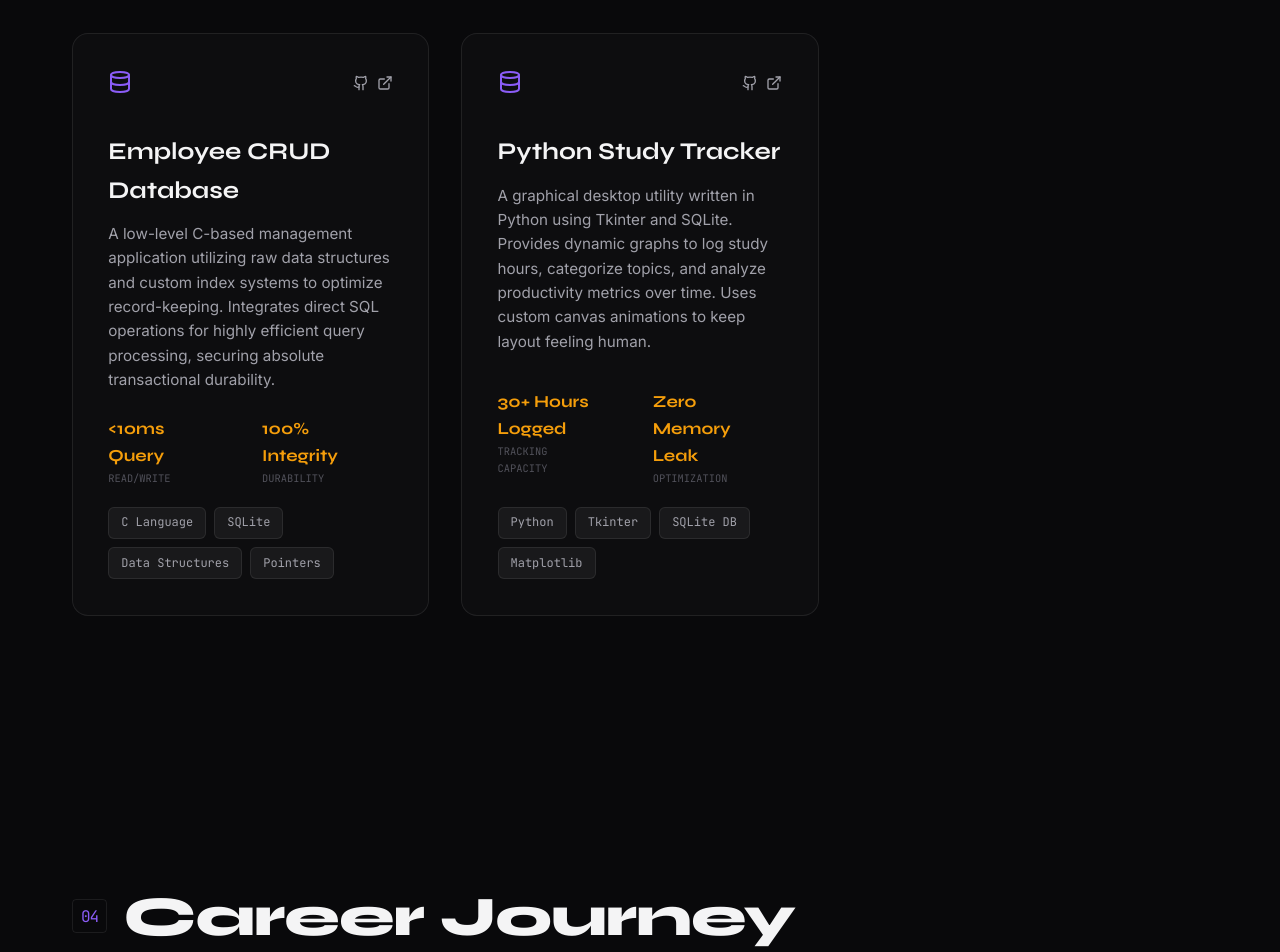
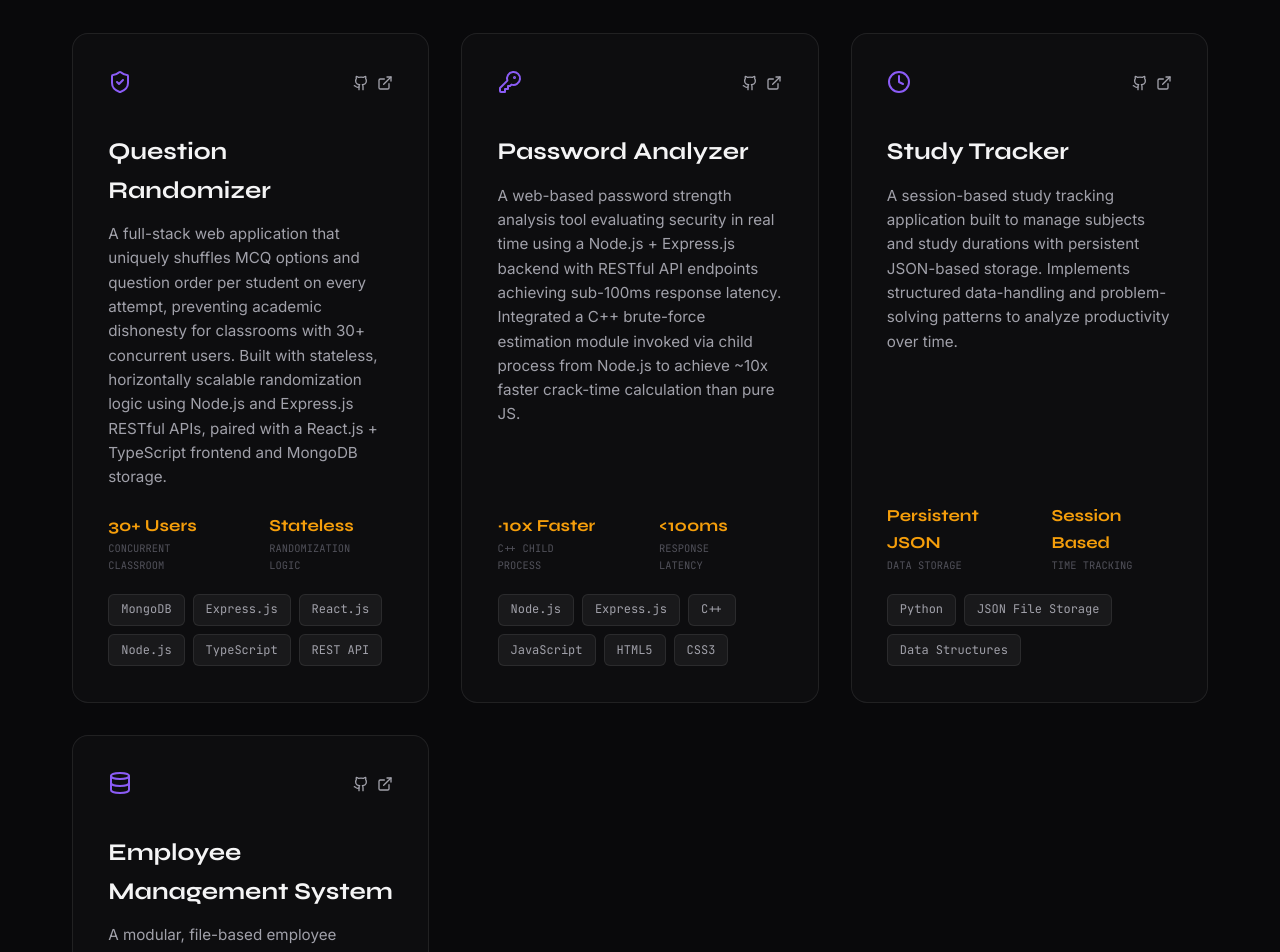
Before and after one commit to Harshu0829/Portfolio, a React (Vite) app: page / in a window 1280 px wide. Shown: the part 5020-5972 px from the top of the page. Built offline with nearby package versions, Linux system fonts and the light colour scheme.

Commit message:
feat: add all 6 resume projects to portfolio

```diff
--- a/src/components/Projects.jsx
+++ b/src/components/Projects.jsx
@@ -1,6 +1,6 @@
 import React, { useState } from 'react';
 import { motion, AnimatePresence } from 'framer-motion';
-import { Github, ExternalLink, Database, Users } from 'lucide-react';
+import { Github, ExternalLink, Database, Users, ShieldCheck, KeyRound, Clock, Code2 } from 'lucide-react';
 
 const previewImages = {
     "Brew & Co Café": "/preview-brew-hero.png",
@@ -33,44 +33,85 @@ const Projects = () => {
         },
         {
             title: "Food Nutrition Analyzer",
-            description: "A comprehensive MERN stack web application integrated with OpenAI API and Computer Vision models. It performs visual food recognition and outputs highly granular nutritional values, tracking logs, and historical macro breakdowns for health-conscious users.",
+            description: "A comprehensive MERN stack web application that estimates nutritional values from food images using AI-based image analysis. Built RESTful APIs with Node.js & Express.js for food processing and user session management with modular architecture. Features an interactive React.js calorie dashboard, food search, and persistent MongoDB storage.",
             category: "web",
             metrics: [
-                { value: "85% Accuracy", label: "Recognition" },
-                { value: "<500ms Response", label: "Latency" },
+                { value: "AI Vision", label: "Image Recognition" },
+                { value: "<500ms Response", label: "API Latency" },
             ],
-            tech: ["MongoDB", "Express.js", "React.js", "Node.js", "OpenAI Vision API", "CSS Grid"],
+            tech: ["MongoDB", "Express.js", "React.js", "Node.js", "OpenAI Vision API", "CSS Grid", "Vercel"],
             github: "https://github.com/Harshu0829",
             live: "https://apex-fitforge.vercel.app/",
             featured: true,
         },
         {
-            title: "Employee CRUD Database",
-            description: "A low-level C-based management application utilizing raw data structures and custom index systems to optimize record-keeping. Integrates direct SQL operations for highly efficient query processing, securing absolute transactional durability.",
-            category: "systems",
+            title: "Question Randomizer",
+            description: "A full-stack web application that uniquely shuffles MCQ options and question order per student on every attempt, preventing academic dishonesty for classrooms with 30+ concurrent users. Built with stateless, horizontally scalable randomization logic using Node.js and Express.js RESTful APIs, paired with a React.js + TypeScript frontend and MongoDB storage.",
+            category: "web",
+            iconType: "shield",
             metrics: [
-                { value: "<10ms Query", label: "Read/Write" },
-                { value: "100% Integrity", label: "Durability" },
+                { value: "30+ Users", label: "Concurrent Classroom" },
+                { value: "Stateless", label: "Randomization Logic" },
             ],
-            tech: ["C Language", "SQLite", "Data Structures", "Pointers"],
+            tech: ["MongoDB", "Express.js", "React.js", "Node.js", "TypeScript", "REST API"],
             github: "https://github.com/Harshu0829",
-            live: "#",
+            live: "https://github.com/Harshu0829",
             featured: false,
         },
         {
-            title: "Python Study Tracker",
-            description: "A graphical desktop utility written in Python using Tkinter and SQLite. Provides dynamic graphs to log study hours, categorize topics, and analyze productivity metrics over time. Uses custom canvas animations to keep layout feeling human.",
+            title: "Password Analyzer",
+            description: "A web-based password strength analysis tool evaluating security in real time using a Node.js + Express.js backend with RESTful API endpoints achieving sub-100ms response latency. Integrated a C++ brute-force estimation module invoked via child process from Node.js to achieve ~10x faster crack-time calculation than pure JS.",
             category: "systems",
+            iconType: "key",
             metrics: [
-                { value: "30+ Hours Logged", label: "Tracking Capacity" },
-                { value: "Zero Memory Leak", label: "Optimization" },
+                { value: "~10x Faster", label: "C++ Child Process" },
+                { value: "<100ms", label: "Response Latency" },
             ],
-            tech: ["Python", "Tkinter", "SQLite DB", "Matplotlib"],
+            tech: ["Node.js", "Express.js", "C++", "JavaScript", "HTML5", "CSS3"],
             github: "https://github.com/Harshu0829",
-            live: "#",
+            live: "https://github.com/Harshu0829",
+            featured: false,
+        },
+        {
+            title: "Study Tracker",
+            description: "A session-based study tracking application built to manage subjects and study durations with persistent JSON-based storage. Implements structured data-handling and problem-solving patterns to analyze productivity over time.",
+            category: "systems",
+            iconType: "clock",
+            metrics: [
+                { value: "Persistent JSON", label: "Data Storage" },
+                { value: "Session Based", label: "Time Tracking" },
+            ],
+            tech: ["Python", "JSON File Storage", "Data Structures"],
+            github: "https://github.com/Harshu0829",
+            live: "https://github.com/Harshu0829",
+            featured: false,
+        },
+        {
+            title: "Employee Management System",
+            description: "A modular, file-based employee management system developed in C with full CRUD operations, persistent file storage, custom data structures, and structured low-level programming practices.",
+            category: "systems",
+            iconType: "database",
+            metrics: [
+                { value: "Full CRUD", label: "File Operations" },
+                { value: "Structured C", label: "Low-Level I/O" },
+            ],
+            tech: ["C Language", "File I/O", "Data Structures", "Pointers"],
+            github: "https://github.com/Harshu0829",
+            live: "https://github.com/Harshu0829",
             featured: false,
         },
     ];
+
+    const getIcon = (iconType, category) => {
+        switch (iconType) {
+            case 'shield': return <ShieldCheck size={24} />;
+            case 'key': return <KeyRound size={24} />;
+            case 'clock': return <Clock size={24} />;
+            case 'database': return <Database size={24} />;
+            default:
+                return category === 'systems' ? <Code2 size={24} /> : <Users size={24} />;
+        }
+    };
 
     const filteredProjects = filter === 'all'
         ? projects
@@ -100,6 +141,7 @@ const Projects = () => {
             <div className="projects-layout">
 
                 {/* Featured Cards — 2-column grid */}
+                {featuredProjects.length > 0 && (
                     <div className="featured-grid">
                         <AnimatePresence>
                             {featuredProjects.map((p, idx) => (
@@ -163,8 +205,10 @@ const Projects = () => {
                             ))}
                         </AnimatePresence>
                     </div>
+                )}
 
                 {/* Secondary Cards Grid */}
+                {nonFeaturedProjects.length > 0 && (
                     <motion.div layout className="projects-secondary-grid">
                         <AnimatePresence>
                             {nonFeaturedProjects.map((p, idx) => (
@@ -180,11 +224,13 @@ const Projects = () => {
                                 >
                                     <div style={{ display: 'flex', justifyContent: 'space-between', alignItems: 'center', marginBottom: '1rem' }}>
                                         <div style={{ color: 'var(--primary)' }}>
-                                        {p.category === 'systems' ? <Database size={24} /> : <Users size={24} />}
+                                            {getIcon(p.iconType, p.category)}
                                         </div>
                                         <div style={{ display: 'flex', gap: '0.5rem' }}>
                                             <a href={p.github} target="_blank" rel="noreferrer" className="clickable" style={{ color: 'var(--text-secondary)' }}><Github size={16} /></a>
-                                        <a href={p.live} className="clickable" style={{ color: 'var(--text-secondary)' }}><ExternalLink size={16} /></a>
+                                            {p.live && p.live !== '#' && (
+                                                <a href={p.live} target="_blank" rel="noreferrer" className="clickable" style={{ color: 'var(--text-secondary)' }}><ExternalLink size={16} /></a>
+                                            )}
                                         </div>
                                     </div>
                                     <h3 className="project-title-small">{p.title}</h3>
@@ -206,6 +252,7 @@ const Projects = () => {
                             ))}
                         </AnimatePresence>
                     </motion.div>
+                )}
             </div>
         </section>
     );
--- a/src/components/Terminal.jsx
+++ b/src/components/Terminal.jsx
@@ -16,7 +16,7 @@ const Terminal = () => {
         whoami: () => 'guest@harshkilledar.dev - computer science student and software engineer builder.',
         skills: () => 'MERN (MongoDB, Express, React, Node), C++, Python, Java, SQL, REST APIs, Git, Docker, OpenAI API',
         certs: () => 'Verified: 1. CSS Training (95.0%)  2. Java Training (87.5%)  3. HTML Training (90.0%) - IIT Bombay tests.',
-        projects: () => '1. Food Nutrition Analyzer (MERN+AI)  2. Employee CRUD (C+SQLite)  3. Study Tracker (Python+SQLite)',
+        projects: () => '1. Brew & Co Café (React+Supabase+Razorpay)  2. Food Nutrition Analyzer (MERN+AI)  3. Question Randomizer (MERN+TS)  4. Password Analyzer (Node+C++)  5. Study Tracker (Python)  6. Employee Management System (C)',
         contact: () => 'Email: harshskilledar@gmail.com | Phone: +91-9764140255 | GitHub: @Harshu0829',
         clear: () => {
             setHistory([]);
```
Lines whose indentation alone changed are shown as unchanged.
